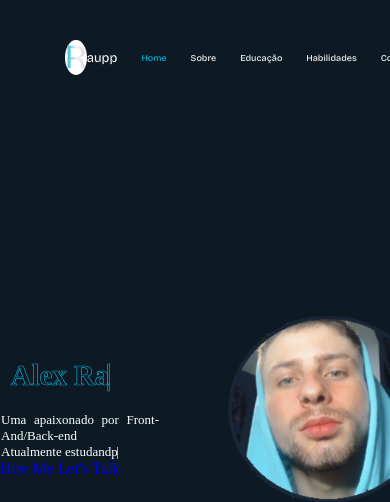
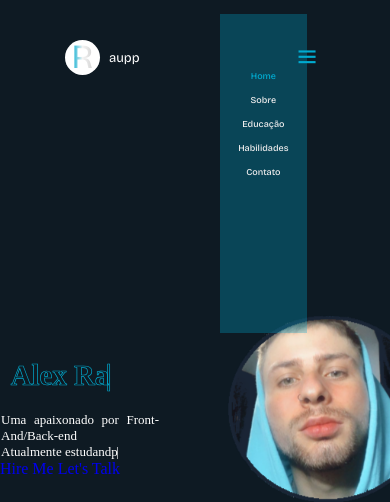
Before and after one commit to AlexxRaupp/Meu-Portifolio, a plain HTML site: page index.html in a window 390 px wide. Shown: the top 502 px of the page. Drawn offline with nearby package versions, Linux system fonts and the light colour scheme.

Commit message:
Atualização

```diff
--- a/index.html
+++ b/index.html
@@ -5,7 +5,9 @@
     <meta name="viewport" content="width=device-width, initial-scale=1.0">
     <title></title>
     <link rel="stylesheet" href="style/style.css">
-    <link href='https://unpkg.com/boxicons@2.1.4/css/boxicons.min.css' rel='stylesheet'>
+    <link rel="stylesheet"
+    href="https://unpkg.com/boxicons@latest/css/boxicons.min.css">
+    <link rel="stylesheet" href="https://cdnjs.cloudflare.com/ajax/libs/font-awesome/5.15.3/css/all.min.css">
     <script crossorigin="anonymous" src="https://unpkg.com/typeit@8.7.1/dist/index.umd.js"defe></script>
     <script src="./java/script.js" defer></script>
 <body>
--- a/style/style.css
+++ b/style/style.css
@@ -60,6 +60,7 @@ section {
 
 
 .image-container img {
+
     width: 220px;
     padding-left: 50px;
     height: auto;
@@ -107,6 +108,10 @@ h1{
     color: transparent;
     -webkit-text-stroke: .7px var(--main-color);
     margin-bottom: 20px
+}
+
+#menu-icon {
+    display: none;
 }
 
 
@@ -184,11 +189,32 @@ h3{
     color: var(--main-color);
 }
 
+@media (max-width: 990px){
 #menu-icon {
-    font-size: 3.6rem;
-    color: var(--text-color);
+    font-size: 1.6rem;
+    display: block;
+    color: var(--main-color);
     cursor: pointer;
-    display: none;
+}
+.navbar {
+    position: absolute;
+    top: 13%;
+    right: 48px;
+    width: 47px;
+    height: 26vh;
+    background: #00aad04d;
+    align-items: center;
+    flex-direction: column;
+    padding: 50px 20px ;
+    transition: all .55s ease;
+}
+.navbar a {
+    margin-left: 0;
+    display: block;
+    margin: 7px 0;
+}
+.navbar.open {
+ right: 0;
 }
 
 
```
